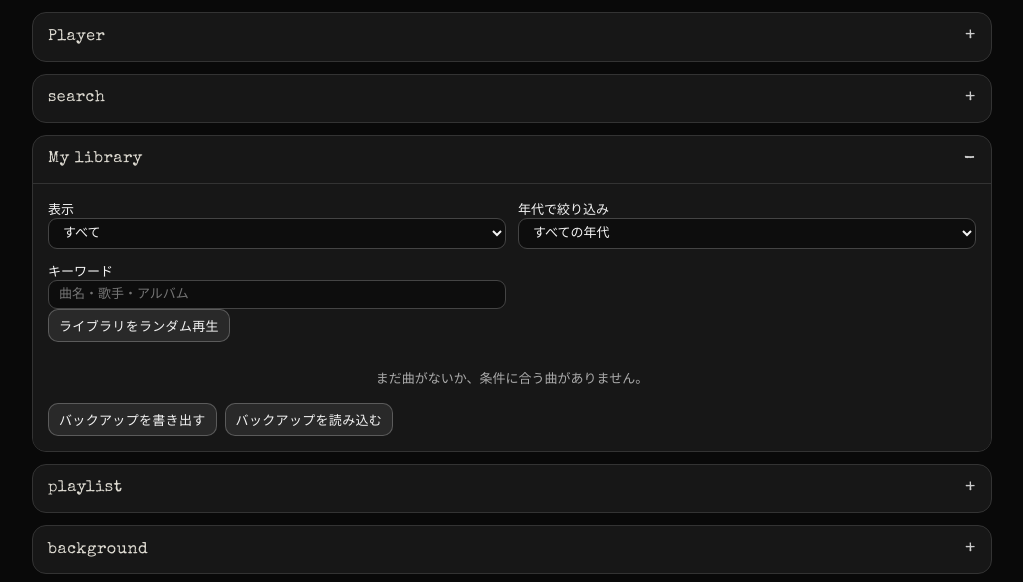
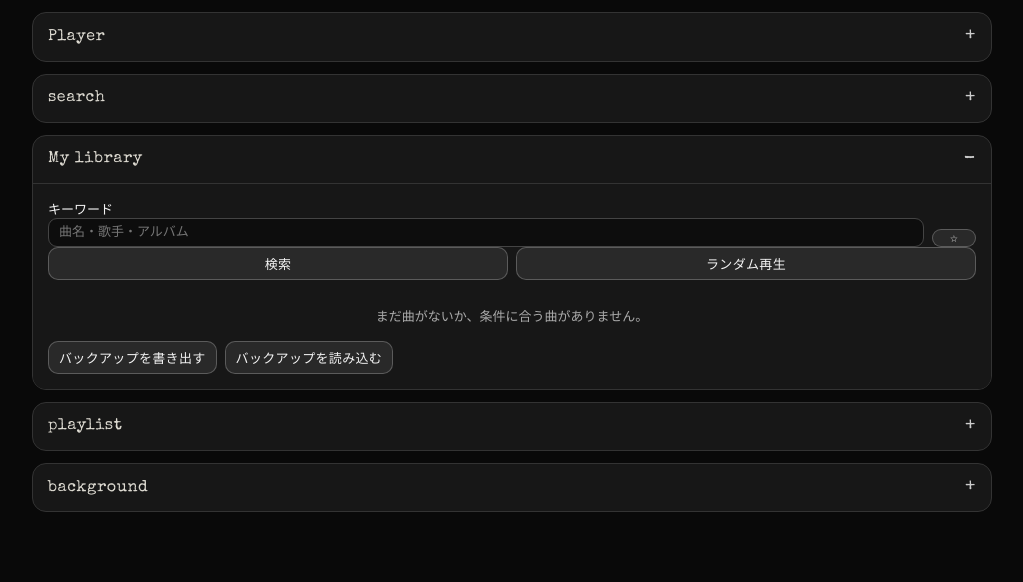
Before and after one commit to scotch72hctocs-creator/my-music-player, a Flask app: page / in a window 1280 px wide, after a click on "My library". Shown: the part 60-642 px from the top of the page, without its empty margins (128-1151 px from the left). Run offline with Flask 3, Linux system fonts and the light colour scheme; some web fonts are replaced.

Commit message:
Update index.html

```diff
--- a/templates/index.html
+++ b/templates/index.html
@@ -541,20 +541,26 @@ button {
   <details class="accordion">
     <summary>My library</summary>
     <section class="panel">
-      <div class="grid">
-        <label>表示<select id="view"><option value="all">すべて</option><option value="favorites">お気に入り</option></select></label>
-        <label>年代で絞り込み
-          <select id="filterDecade">
-            <option value="">すべての年代</option>
-            <option>1960年代</option><option>1970年代</option><option>1980年代</option>
-            <option>1990年代</option><option>2000年代</option><option>2010年代</option><option>2020年代</option>
-          </select>
-        </label>
-        <label>キーワード<input id="filterText" placeholder="曲名・歌手・アルバム"></label>
-      </div>
-      <div class="row" style="margin-bottom:10px">
-        <button id="libraryShuffleBtn" type="button">ライブラリをランダム再生</button>
-      </div>
+<div class="row" style="align-items:end; gap:8px;">
+  <label style="flex:1; min-width:0;">
+    キーワード
+    <input id="filterText" placeholder="曲名・歌手・アルバム">
+  </label>
+  <button id="viewToggleBtn" type="button"
+    aria-label="お気に入り表示の切り替え"
+    aria-pressed="false"
+    style="flex:0 0 44px; width:44px; min-width:44px; padding:0;">
+    ☆
+  </button>
+</div>
+<div class="row" style="margin-bottom:10px; gap:8px;">
+  <button id="librarySearchBtn" type="button" style="flex:1;">
+    検索
+  </button>
+  <button id="libraryShuffleBtn" type="button" style="flex:1;">
+    ランダム再生
+  </button>
+</div>
       <div id="songs"></div>
       <div class="row">
         <button id="exportBtn" type="button">バックアップを書き出す</button>
@@ -1057,9 +1063,11 @@ function advancePlaylistAfterEnd(message) {
 
 /* ライブラリ表示 */
 function render() {
-  const view = document.getElementById('view').value;
-  const selectedDecade = document.getElementById('filterDecade').value;
-  const query = document.getElementById('filterText').value.toLowerCase();
+  const view = document.getElementById('viewToggleBtn').getAttribute('aria-pressed') === 'true'
+    ? 'favorites'
+    : 'all';
+  const selectedDecade = document.getElementById('filterDecade')?.value || '';
+  const query = document.getElementById('librarySearchBtn').dataset.query || '';
 
   const filtered = songs.filter(song =>
     (view !== 'favorites' || song.favorite) &&
@@ -1226,8 +1234,22 @@ case 'playlist': {
   }
 });
 
-['view', 'filterDecade', 'filterText'].forEach(id => {
-  document.getElementById(id).addEventListener('input', render);
+// キーワード入力時は検索せず、入力内容だけ保持する
+// 検索ボタンを押したときに絞り込みを実行する
+document.getElementById('librarySearchBtn').addEventListener('click', () => {
+  const searchBtn = document.getElementById('librarySearchBtn');
+  searchBtn.dataset.query = document.getElementById('filterText').value.trim().toLowerCase();
+  render();
+});
+
+// お気に入り表示の切り替え
+const viewToggleBtn = document.getElementById('viewToggleBtn');
+
+viewToggleBtn.addEventListener('click', () => {
+  const isFavorites = viewToggleBtn.getAttribute('aria-pressed') === 'true';
+  viewToggleBtn.setAttribute('aria-pressed', String(!isFavorites));
+  viewToggleBtn.textContent = isFavorites ? '☆' : '★';
+  render();
 });
 
 /* 表示中のライブラリ曲をランダム再生 */
```
